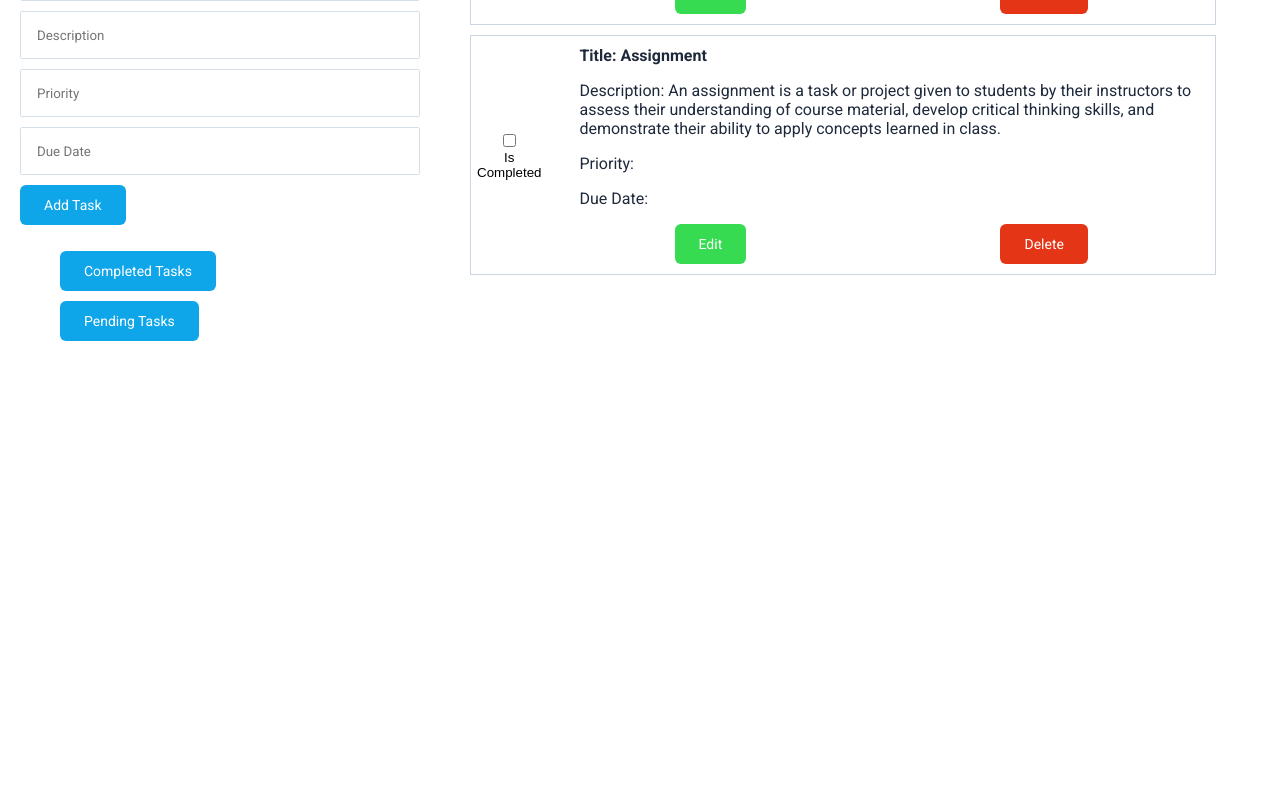
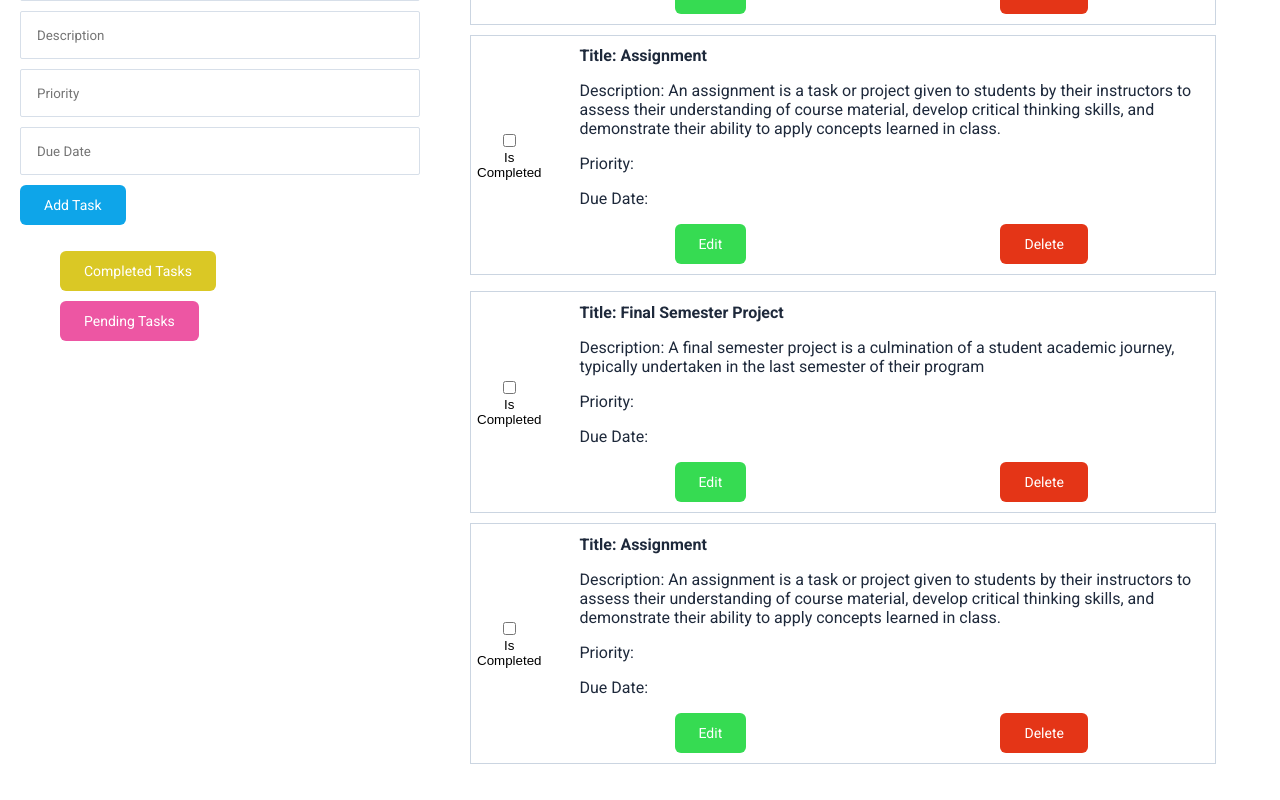
Before and after one commit to RKarSiva001/Task-Manager, a React (Create React App) app: page / in a window 1280 px wide. Shown: the part 233-1033 px from the top of the page. Before the commit the page ends 800 px from the top, so only its background shows below. Built offline with nearby package versions, Linux system fonts and the light colour scheme; a web font is replaced by a local one.

Commit message:
Task Manager

```diff
--- a/src/components/TaskForm/index.js
+++ b/src/components/TaskForm/index.js
@@ -31,6 +31,7 @@ class TaskForm extends Component {
     priority: '',
     dueDate: '',
     completedTasks: false,
+    pendingTasks: false,
   }
 
   toggleInCompleted = id => {
@@ -104,28 +105,49 @@ class TaskForm extends Component {
   }
 
   onToggleCompletedTasks = () => {
-    const {completedTasks} = this.state
-
     this.setState(
-      prevState => ({completedTasks: !prevState.completedTasks}, this.getCompletedTasks)
+      prevState => ({completedTasks: !prevState.completedTasks}),
+      this.getCompletedTasks,
     )
   }
 
   getCompletedTasks = () => {
     const {tasksList} = this.state
 
-    if (completedTasks) {
     const filterCompletedTasks = tasksList.filter(
       eachTask => eachTask.inCompleted === true,
     )
-      this.setState({tasksList: filterCompletedTasks})
-    } else {
-      this.setState({tasksList})
+    return filterCompletedTasks
   }
+
+  onTogglePendingTasks = () => {
+    this.setState(
+      prevState => ({pendingTasks: !prevState.pendingTasks}),
+      this.getPendingTasks,
+    )
+  }
+
+  getPendingTasks = () => {
+    const {tasksList} = this.state
+
+    const filterPendingTasks = tasksList.filter(
+      eachTask => eachTask.inCompleted === false,
+    )
+    return filterPendingTasks
   }
 
   render() {
-    const {title, description, priority, dueDate, tasksList} = this.state
+    const {
+      title,
+      description,
+      priority,
+      dueDate,
+      tasksList,
+      completedTasks,
+      pendingTasks,
+    } = this.state
+    const filterCompletedTasks = this.getCompletedTasks()
+    const filterPendingTasks = this.getPendingTasks()
 
     return (
       <div className="app-container">
@@ -168,12 +190,20 @@ class TaskForm extends Component {
             <div className="filter-container">
               <ul className="filter-list">
                 <li className="filter-list-item">
-                  <button type="button completed-button" onClick={this.onToggleCompletedTasks} className="button">
+                  <button
+                    type="button"
+                    onClick={this.onToggleCompletedTasks}
+                    className="button completed-button"
+                  >
                     Completed Tasks
                   </button>
                 </li>
                 <li className="filter-list-item">
-                  <button type="button pending-button" onClick={this.onTogglePendingTasks} className="button">
+                  <button
+                    type="button"
+                    onClick={this.onTogglePendingTasks}
+                    className="button pending-button"
+                  >
                     Pending Tasks
                   </button>
                 </li>
@@ -182,7 +212,38 @@ class TaskForm extends Component {
           </div>
           <div className="tasks-container">
             <ul>
-              {tasksList.map(eachTask => (
+              {completedTasks
+                ? filterCompletedTasks.map(eachTask => (
+                    <TaskItem
+                      key={eachTask.id}
+                      taskDetails={eachTask}
+                      editTask={this.editTask}
+                      deleteTask={this.deleteTask}
+                      toggleInCompleted={this.toggleInCompleted}
+                    />
+                  ))
+                : tasksList.map(eachTask => (
+                    <TaskItem
+                      key={eachTask.id}
+                      taskDetails={eachTask}
+                      editTask={this.editTask}
+                      deleteTask={this.deleteTask}
+                      toggleInCompleted={this.toggleInCompleted}
+                    />
+                  ))}
+            </ul>
+            <ul>
+              {pendingTasks
+                ? filterPendingTasks.map(eachTask => (
+                    <TaskItem
+                      key={eachTask.id}
+                      taskDetails={eachTask}
+                      editTask={this.editTask}
+                      deleteTask={this.deleteTask}
+                      toggleInCompleted={this.toggleInCompleted}
+                    />
+                  ))
+                : tasksList.map(eachTask => (
                     <TaskItem
                       key={eachTask.id}
                       taskDetails={eachTask}
```
Also changed, not shown: src/components/TaskItemDetails/index.css (added), src/components/TaskItemDetails/index.js (added). Lines whose indentation alone changed are shown as unchanged.
